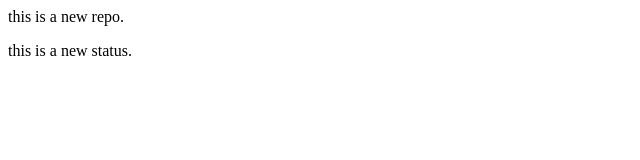
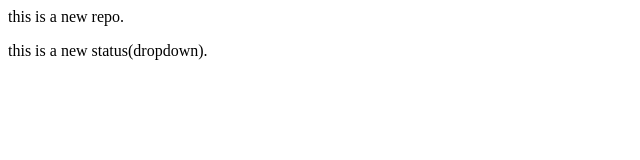
Before and after one commit to MeghanaGuddeti5/localrepo, a plain HTML site: page index.html in a window 1280 px wide. Shown: the full height of the page, 0-640 px from the left. Drawn offline with Linux system fonts and the light colour scheme.

```diff
--- a/index.html
+++ b/index.html
@@ -1,2 +1,2 @@
 <p>this is a new repo.</p>
-<p>this is a new status.</p>
+<p>this is a new status(dropdown).</p>
```
